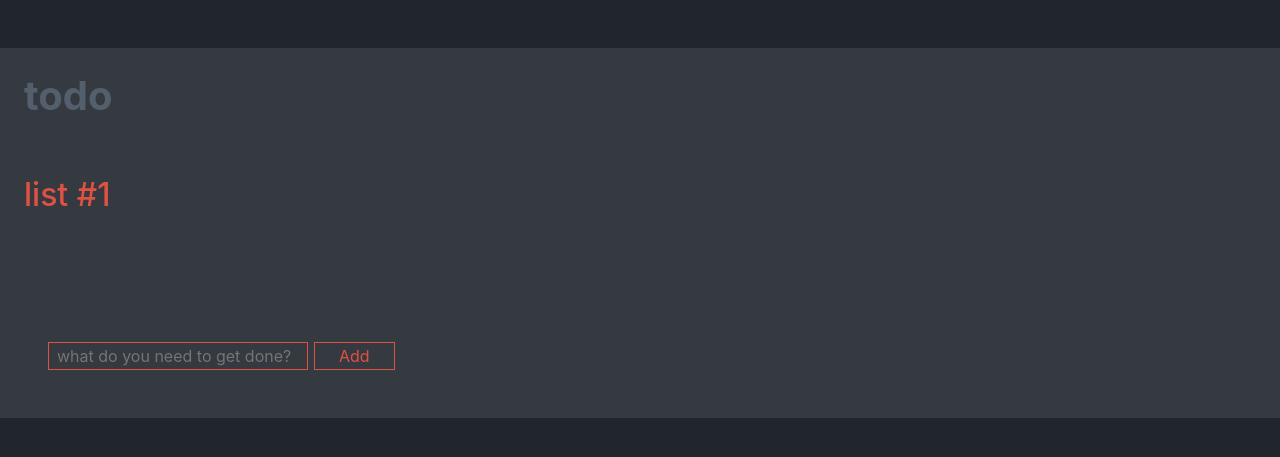
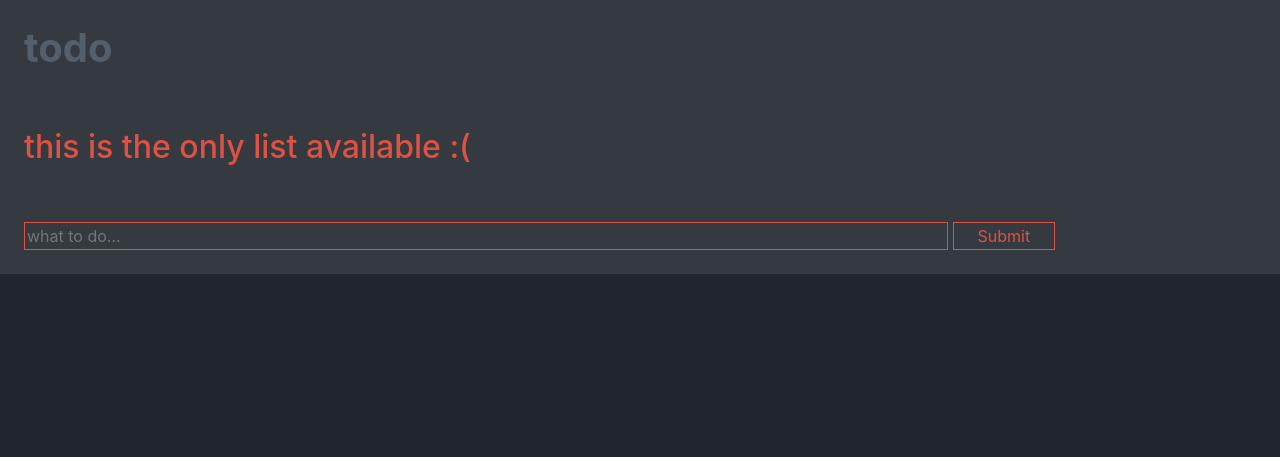
Before and after one commit to MattiWheels/Todo-Django-App, a Django app: page / in a window 1280 px wide. Shown: the top 457 px of the page. Run offline with Django 3.2, Linux system fonts and the light colour scheme; data that the repository does not hold is empty; some libraries are stand-ins or nearby versions.

Commit message:
style updates and prep for multiple lists

```diff
--- a/mysite/static/css/style.css
+++ b/mysite/static/css/style.css
@@ -20,6 +20,10 @@ h2 {
   color: #e28c7c;
 }
 
+.todolist-list {
+  /*box-shadow: 0 0 0 1rem rgb(211, 87, 87);*/
+}
+
 .addform input {
   background-color: inherit;
   border: 1px solid #de5243;
--- a/mysite/templates/todo.html
+++ b/mysite/templates/todo.html
@@ -14,16 +14,15 @@
 
     <title>- TO DO -</title>
   </head>
-  <body class="mt-5 bg-dark">
-    <h1 class="p-4">todo</h1>
+  <body class="bg-dark">
+    <h1 class="p-4">todo</h1> <!--Logo-->
 
-      <div class="todo-container d-inline-block w-50">
-        <div class="list-heading">
-          <h2 class="p-4">list #1</h2>
+    <div class="todo-container row d-flex flex-wrap"> <!--There will be multiple `todoitem-list` in this container-->
+      <div class="todolist-list col">
+        <div class="list-heading p-4">
+          <h2>this is the only list available :(</h2>
         </div>
-
-        <div class="todoitem-list float-left">
-          <ul class="p-4 list-group list-group-flush">
+        <ul class="list-group list-group-flush">
           {% for todo in all_items %}
             <li class="todoitem list-group-item bg-dark text-light">
               {{ todo.content }}<br>
@@ -35,14 +34,39 @@
             </li>
           {% endfor %}
         </ul>
-
-          <div class="addform p-5">
-            <form name="addTodoForm" action="/addTodo/" method="post">{% csrf_token %} <!-- When next page validation is ready: onsubmit="validateForm()" -->
-              <input class="w-75 px-2" type="text" name="content" placeholder="what do you need to get done?"/>
-              <input class="px-4 float-right" type="submit" value="Add"/>
+        <div class="addform">
+          <form class="w-100 p-4" name="addTodoForm" action="/addTodo/" method="post">{% csrf_token %} <!-- When next page validation is ready: onsubmit="validateForm()" -->
+            <input class="w-75" type="text" name="content" placeholder="what to do..."/>
+            <input class="px-4 float" type="submit"/>
           </form>
         </div>
       </div>
+
+      <!--
+        <div class="todolist-list col">
+        <div class="list-heading p-4">
+          <h2>deceivingly still the same list</h2>
+        </div>
+        <ul class="list-group list-group-flush">
+          {% for todo in all_items %}
+            <li class="todoitem list-group-item bg-dark text-light">
+              {{ todo.content }}<br>
+              <span id="time">{{ todo.time }}</span><br>
+
+              <form action="/deleteTodo/{{ todo.id }}/" method="post">{% csrf_token %}
+                <input class="btn btn-link" id="deleteBtn" type="submit" value="Delete"/>
+              </form>
+            </li>
+          {% endfor %}
+        </ul>
+        <div class="addform">
+          <form class="w-100 p-4" name="addTodoForm" action="/addTodo/" method="post">{% csrf_token %}
+            <input class="w-75" type="text" name="content" placeholder="what to do..."/>
+            <input class="px-4 float" type="submit" value="Add"/>
+          </form>
+        </div>
+      </div>
+      -->
 
     </div>
 
```
Lines whose indentation alone changed are shown as unchanged.
